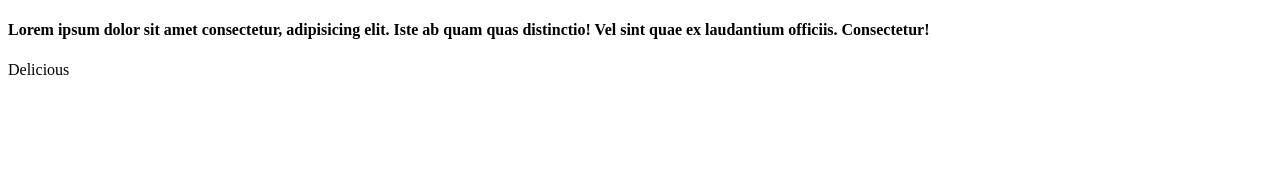
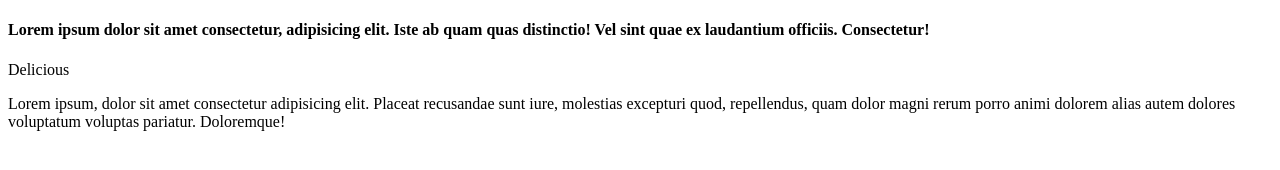
Before and after one commit to Kazumi712/Coba_github3, a plain HTML site: page index.html in a window 1280 px wide. Drawn offline with Linux system fonts and the light colour scheme.

Commit message:
perubahan2

```diff
--- a/index.html
+++ b/index.html
@@ -10,5 +10,8 @@
     <h4>Lorem ipsum dolor sit amet consectetur, adipisicing elit. Iste ab quam quas distinctio! Vel sint quae ex laudantium officiis. Consectetur!
     </h4>
     <p>Delicious</p>
+    <p>
+        Lorem ipsum, dolor sit amet consectetur adipisicing elit. Placeat recusandae sunt iure, molestias excepturi quod, repellendus, quam dolor magni rerum porro animi dolorem alias autem dolores voluptatum voluptas pariatur. Doloremque!
+    </p>
 </body>
 </html>
```
